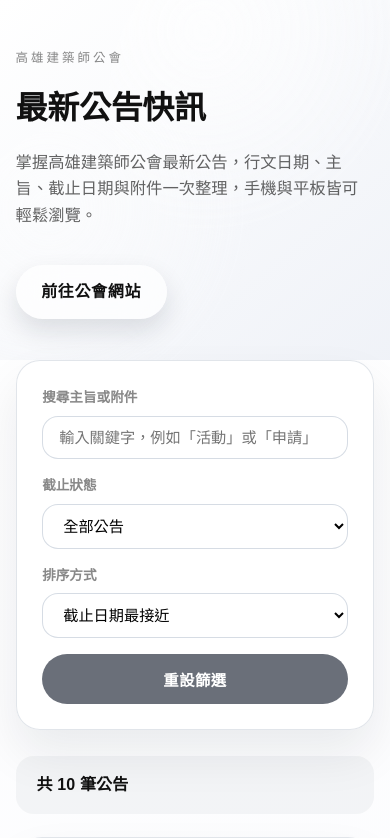
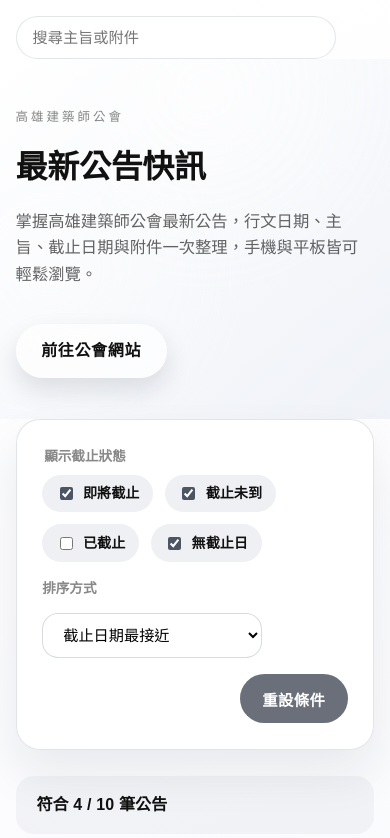
Before and after one commit to thinklab-architects/LINE-------, a website: page site/public/index.html in a window 390 px wide. Shown: the top 838 px of the page. Drawn offline with Linux system fonts and the light colour scheme.

Commit message:
feat: add status checkboxes and top search

```diff
--- a/site/public/app.js
+++ b/site/public/app.js
@@ -7,13 +7,15 @@ const BADGE_TEXT = {
   'no-deadline': '無截止日',
 };
 
+const DEFAULT_STATUS_VALUES = ['due-soon', 'active', 'no-deadline'];
+
 const state = {
   documents: [],
   filtered: [],
   filters: {
     search: '',
-    status: 'all',
     sort: 'deadline-asc',
+    statuses: new Set(DEFAULT_STATUS_VALUES),
   },
 };
 
@@ -23,11 +25,46 @@ const elements = {
   status: document.getElementById('status'),
   documentList: document.getElementById('documentList'),
   searchInput: document.getElementById('search'),
-  statusFilter: document.getElementById('statusFilter'),
   sortSelect: document.getElementById('sortSelect'),
   clearFilters: document.getElementById('clearFilters'),
   updatedAt: document.getElementById('updatedAt'),
 };
+
+const statusCheckboxes = Array.from(
+  document.querySelectorAll('input[name="statusFilter"]'),
+);
+
+function syncStatusCheckboxes() {
+  statusCheckboxes.forEach((checkbox) => {
+    checkbox.checked = state.filters.statuses.has(checkbox.value);
+  });
+}
+
+function resetStatusFilters() {
+  state.filters.statuses = new Set(DEFAULT_STATUS_VALUES);
+  syncStatusCheckboxes();
+}
+
+statusCheckboxes.forEach((checkbox) => {
+  checkbox.addEventListener('change', () => {
+    const { value, checked } = checkbox;
+
+    if (checked) {
+      state.filters.statuses.add(value);
+    } else {
+      state.filters.statuses.delete(value);
+      if (state.filters.statuses.size === 0) {
+        state.filters.statuses.add(value);
+        checkbox.checked = true;
+        return;
+      }
+    }
+
+    render();
+  });
+});
+
+syncStatusCheckboxes();
 
 elements.searchInput.addEventListener('input', (event) => {
   state.filters.search = event.target.value.trim();
@@ -45,10 +82,6 @@ elements.searchInput.addEventListener('keydown', (event) => {
   }
 });
 
-elements.statusFilter.addEventListener('change', (event) => {
-  state.filters.status = event.target.value;
-  render();
-});
 
 elements.sortSelect.addEventListener('change', (event) => {
   state.filters.sort = event.target.value;
@@ -56,20 +89,21 @@ elements.sortSelect.addEventListener('change', (event) => {
 });
 
 elements.clearFilters.addEventListener('click', () => {
-  if (
-    !state.filters.search &&
-    state.filters.status === 'all' &&
-    state.filters.sort === 'deadline-asc'
-  ) {
+  const hasSearch = Boolean(state.filters.search);
+  const hasSort = state.filters.sort !== 'deadline-asc';
+  const hasStatusChange =
+    state.filters.statuses.size !== DEFAULT_STATUS_VALUES.length ||
+    DEFAULT_STATUS_VALUES.some((value) => !state.filters.statuses.has(value));
+
+  if (!hasSearch && !hasSort && !hasStatusChange) {
     return;
   }
 
   state.filters.search = '';
-  state.filters.status = 'all';
   state.filters.sort = 'deadline-asc';
+  resetStatusFilters();
 
   elements.searchInput.value = '';
-  elements.statusFilter.value = 'all';
   elements.sortSelect.value = 'deadline-asc';
 
   render();
@@ -81,6 +115,18 @@ function bootstrapLayout() {
   document.title = '高雄建築師公會公告快覽';
   const template = document.createElement('template');
   template.innerHTML = `
+    <div class="top-bar shell">
+      <div class="top-bar__search">
+        <label class="sr-only" for="search">搜尋主旨或附件</label>
+        <input
+          id="search"
+          type="search"
+          placeholder="搜尋主旨或附件"
+          autocomplete="off"
+        />
+      </div>
+    </div>
+
     <header class="hero">
       <div class="shell hero__inner">
         <div class="hero__lede">
@@ -105,25 +151,26 @@ function bootstrapLayout() {
 
     <main class="shell flow">
       <section class="controls" aria-label="篩選與排序">
-        <div class="search-group">
-          <label class="field-label" for="search">搜尋主旨或附件</label>
-          <input
-            id="search"
-            type="search"
-            placeholder="輸入關鍵字，例如「活動」或「申請」"
-            autocomplete="off"
-          />
-        </div>
-        <div class="field-group">
-          <label class="field-label" for="statusFilter">截止狀態</label>
-          <select id="statusFilter">
-            <option value="all">全部公告</option>
-            <option value="due-soon">即將截止 (7 日內)</option>
-            <option value="active">截止未到</option>
-            <option value="expired">已截止</option>
-            <option value="no-deadline">無截止日</option>
-          </select>
-        </div>
+        <fieldset class="status-group">
+          <legend class="field-label">顯示截止狀態</legend>
+          <label class="status-option">
+            <input type="checkbox" name="statusFilter" value="due-soon" checked />
+            <span>即將截止</span>
+          </label>
+          <label class="status-option">
+            <input type="checkbox" name="statusFilter" value="active" checked />
+            <span>截止未到</span>
+          </label>
+          <label class="status-option">
+            <input type="checkbox" name="statusFilter" value="expired" />
+            <span>已截止</span>
+          </label>
+          <label class="status-option">
+            <input type="checkbox" name="statusFilter" value="no-deadline" checked />
+            <span>無截止日</span>
+          </label>
+        </fieldset>
+
         <div class="field-group">
           <label class="field-label" for="sortSelect">排序方式</label>
           <select id="sortSelect">
@@ -133,7 +180,8 @@ function bootstrapLayout() {
             <option value="date-asc">最早公告在前</option>
           </select>
         </div>
-        <button id="clearFilters" type="button">重設篩選</button>
+
+        <button id="clearFilters" type="button">重設條件</button>
       </section>
 
       <section aria-live="polite">
@@ -159,7 +207,6 @@ function bootstrapLayout() {
 
     <script type="module" src="./app.js"></script>
   `;
-
   document.body.replaceChildren(template.content.cloneNode(true));
 }
 
@@ -309,7 +356,6 @@ function sortDocuments(documents) {
 
 function applyFilters() {
   const query = state.filters.search.toLowerCase();
-  const status = state.filters.status;
 
   let results = state.documents;
 
@@ -334,8 +380,10 @@ function applyFilters() {
     });
   }
 
-  if (status !== 'all') {
-    results = results.filter((doc) => doc.deadlineCategory === status);
+  if (state.filters.statuses.size) {
+    results = results.filter((doc) =>
+      state.filters.statuses.has(doc.deadlineCategory ?? 'no-deadline'),
+    );
   }
 
   return sortDocuments(results);
--- a/site/public/index.html
+++ b/site/public/index.html
@@ -11,6 +11,18 @@
     <link rel="stylesheet" href="./styles.css" />
   </head>
   <body>
+    <div class="top-bar shell">
+      <div class="top-bar__search">
+        <label class="sr-only" for="search">搜尋主旨或附件</label>
+        <input
+          id="search"
+          type="search"
+          placeholder="搜尋主旨或附件"
+          autocomplete="off"
+        />
+      </div>
+    </div>
+
     <header class="hero">
       <div class="shell hero__inner">
         <div class="hero__lede">
@@ -35,25 +47,26 @@
 
     <main class="shell flow">
       <section class="controls" aria-label="篩選與排序">
-        <div class="search-group">
-          <label class="field-label" for="search">搜尋主旨或附件</label>
-          <input
-            id="search"
-            type="search"
-            placeholder="輸入關鍵字，例如「活動」或「申請」"
-            autocomplete="off"
-          />
-        </div>
-        <div class="field-group">
-          <label class="field-label" for="statusFilter">截止狀態</label>
-          <select id="statusFilter">
-            <option value="all">全部公告</option>
-            <option value="due-soon">即將截止 (7 日內)</option>
-            <option value="active">截止未到</option>
-            <option value="expired">已截止</option>
-            <option value="no-deadline">無截止日</option>
-          </select>
-        </div>
+        <fieldset class="status-group">
+          <legend class="field-label">顯示截止狀態</legend>
+          <label class="status-option">
+            <input type="checkbox" name="statusFilter" value="due-soon" checked />
+            <span>即將截止</span>
+          </label>
+          <label class="status-option">
+            <input type="checkbox" name="statusFilter" value="active" checked />
+            <span>截止未到</span>
+          </label>
+          <label class="status-option">
+            <input type="checkbox" name="statusFilter" value="expired" />
+            <span>已截止</span>
+          </label>
+          <label class="status-option">
+            <input type="checkbox" name="statusFilter" value="no-deadline" checked />
+            <span>無截止日</span>
+          </label>
+        </fieldset>
+
         <div class="field-group">
           <label class="field-label" for="sortSelect">排序方式</label>
           <select id="sortSelect">
@@ -63,7 +76,8 @@
             <option value="date-asc">最早公告在前</option>
           </select>
         </div>
-        <button id="clearFilters" type="button">重設篩選</button>
+
+        <button id="clearFilters" type="button">重設條件</button>
       </section>
 
       <section aria-live="polite">
--- a/site/public/styles.css
+++ b/site/public/styles.css
@@ -49,6 +49,45 @@ a:focus-visible {
 
 .flow > * + * {
   margin-top: clamp(1.6rem, 3vw, 2.6rem);
+}
+
+.top-bar {
+  display: flex;
+  justify-content: flex-end;
+  padding: clamp(1rem, 2vw, 1.5rem) 0 0;
+}
+
+.top-bar__search {
+  position: relative;
+  width: min(320px, 100%);
+}
+
+.top-bar__search input {
+  width: 100%;
+  padding: 0.75rem 1rem;
+  border-radius: 999px;
+  border: 1px solid rgba(209, 213, 219, 0.6);
+  background: rgba(255, 255, 255, 0.9);
+  font-size: 0.95rem;
+  transition: border 0.2s ease, box-shadow 0.2s ease;
+}
+
+.top-bar__search input:focus-visible {
+  outline: none;
+  border-color: rgba(148, 163, 184, 0.8);
+  box-shadow: 0 0 0 3px rgba(148, 163, 184, 0.2);
+}
+
+.sr-only {
+  position: absolute;
+  width: 1px;
+  height: 1px;
+  padding: 0;
+  margin: -1px;
+  overflow: hidden;
+  clip: rect(0, 0, 0, 0);
+  white-space: nowrap;
+  border: 0;
 }
 
 .hero {
@@ -143,8 +182,8 @@ a:focus-visible {
 }
 
 .controls {
-  display: grid;
-  grid-template-columns: repeat(4, minmax(0, 1fr));
+  display: flex;
+  flex-wrap: wrap;
   gap: 1rem;
   padding: 1.6rem;
   border-radius: 24px;
@@ -152,7 +191,42 @@ a:focus-visible {
   backdrop-filter: blur(26px) saturate(160%);
   border: 1px solid var(--glass-border);
   box-shadow: var(--glass-shadow);
-  align-items: end;
+  align-items: flex-start;
+}
+
+.controls > * {
+  margin: 0;
+}
+
+.status-group {
+  display: flex;
+  flex-wrap: wrap;
+  gap: 0.75rem;
+  border: none;
+  padding: 0;
+  margin: 0;
+  min-width: min(420px, 100%);
+}
+
+.status-option {
+  display: inline-flex;
+  align-items: center;
+  gap: 0.45rem;
+  padding: 0.45rem 0.85rem;
+  border-radius: 999px;
+  background: rgba(148, 163, 184, 0.16);
+  color: #111111;
+  font-size: 0.88rem;
+  font-weight: 600;
+  transition: background 0.2s ease, box-shadow 0.2s ease;
+}
+
+.status-option:hover {
+  background: rgba(148, 163, 184, 0.26);
+}
+
+.status-option input {
+  accent-color: #4b5563;
 }
 
 .field-label {
@@ -163,12 +237,13 @@ a:focus-visible {
   margin-bottom: 0.4rem;
 }
 
-.search-group {
-  grid-column: span 2;
+.field-group {
+  display: grid;
+  gap: 0.4rem;
+  min-width: min(220px, 100%);
 }
 
-input[type='search'],
-select {
+.controls select {
   width: 100%;
   padding: 0.75rem 1rem;
   border-radius: 16px;
@@ -179,8 +254,7 @@ select {
   transition: border 0.2s ease, box-shadow 0.2s ease;
 }
 
-input[type='search']:focus-visible,
-select:focus-visible {
+.controls select:focus-visible {
   outline: none;
   border-color: rgba(148, 163, 184, 0.7);
   box-shadow: 0 0 0 3px rgba(148, 163, 184, 0.25);
@@ -204,6 +278,10 @@ button:focus-visible {
   background: rgba(60, 64, 75, 0.9);
   transform: translateY(-1px);
   box-shadow: 0 16px 32px rgba(30, 33, 43, 0.18);
+}
+
+.controls button {
+  align-self: flex-end;
 }
 
 .status {
@@ -435,21 +513,17 @@ button:focus-visible {
 
 @media (max-width: 960px) {
   .controls {
-    grid-template-columns: repeat(2, minmax(0, 1fr));
+    flex-direction: column;
   }
 
-  .search-group {
-    grid-column: span 2;
+  .top-bar {
+    justify-content: flex-start;
   }
 }
 
 @media (max-width: 700px) {
-  .controls {
-    grid-template-columns: 1fr;
-  }
-
-  .search-group {
-    grid-column: span 1;
+  .status-group {
+    min-width: 100%;
   }
 
   .footer-inner {
```
